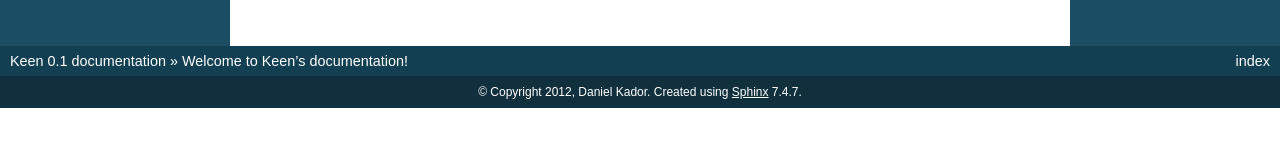
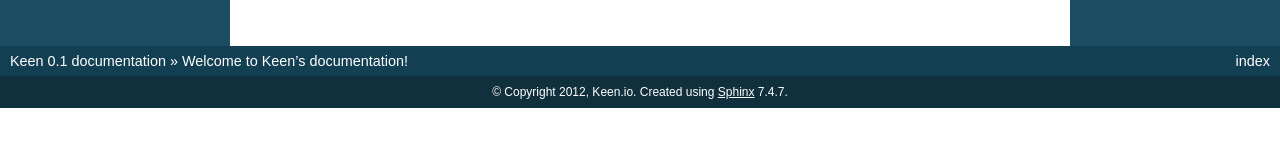
Before and after one commit to keenlabs/Keen-Docs, a Sphinx documentation site: the page built from source/index.rst, in a window 1280 px wide. Shown: the part 253-400 px from the top of the page. Built offline with Sphinx 7.4.7, drawn with Linux system fonts in a browser that asks for light colours.

Commit message:
change author to Keen.io

```diff
--- a/source/conf.py
+++ b/source/conf.py
@@ -41,7 +41,7 @@ master_doc = 'index'
 
 # General information about the project.
 project = u'Keen'
-copyright = u'2012, Daniel Kador'
+copyright = u'2012, Keen.io'
 
 # The version info for the project you're documenting, acts as replacement for
 # |version| and |release|, also used in various other places throughout the
```
